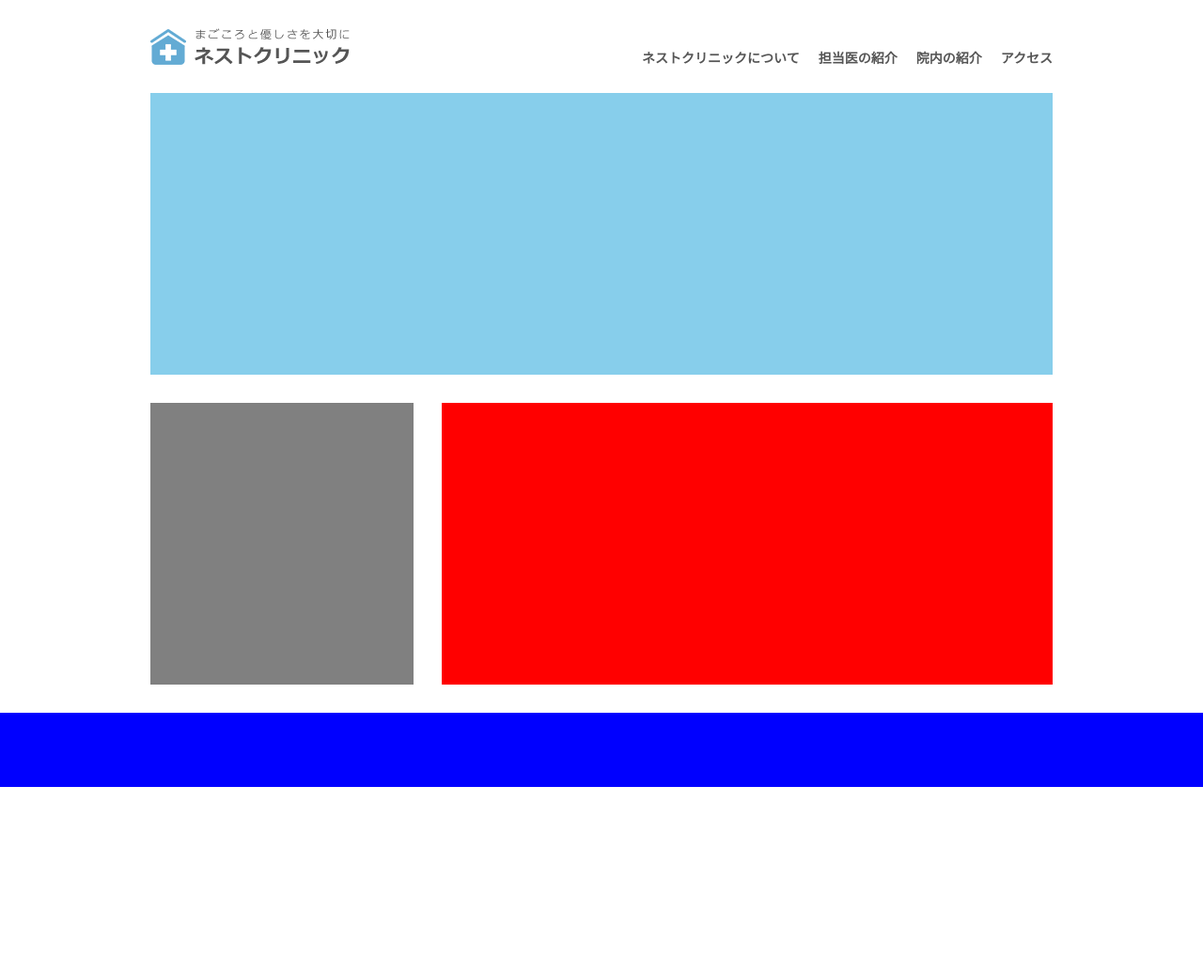
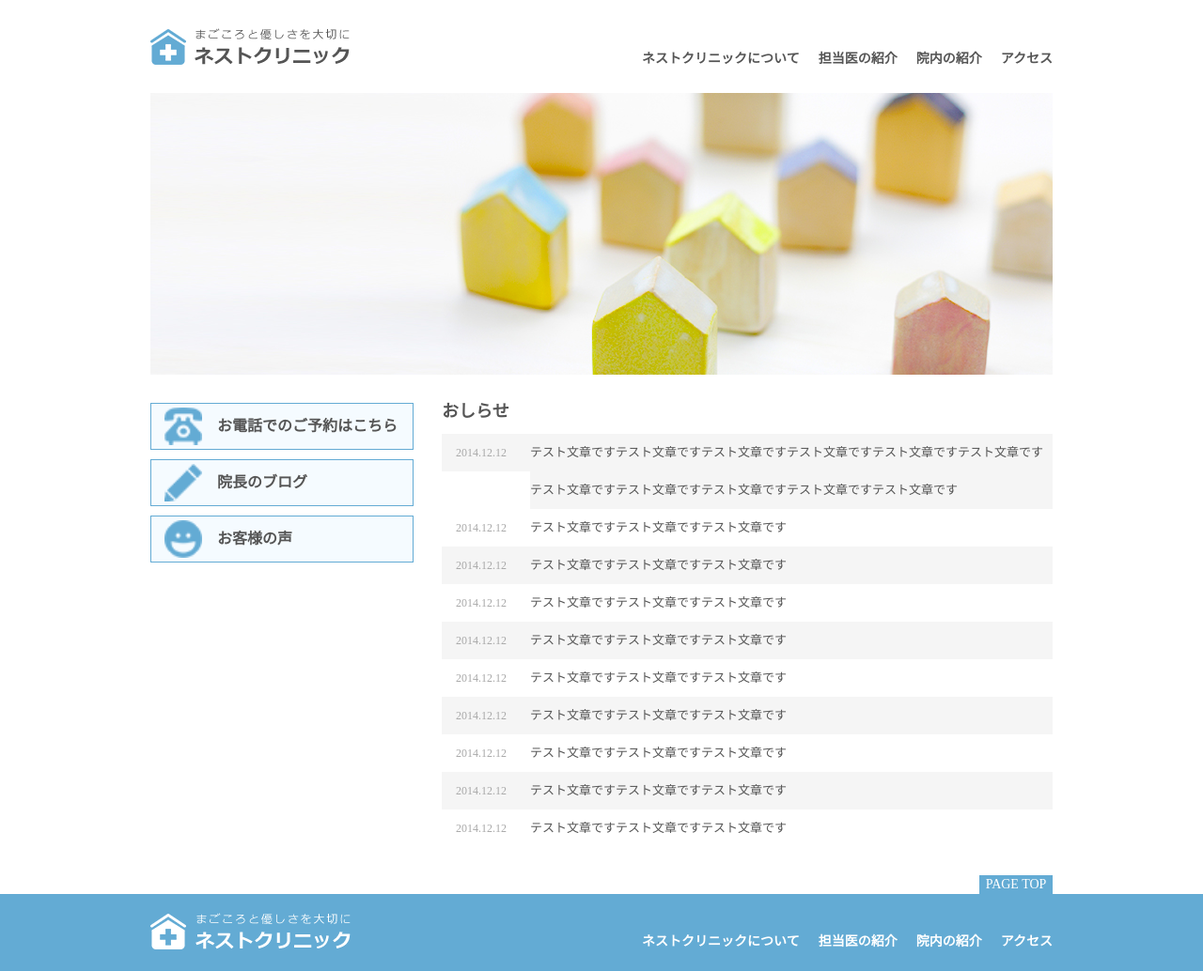
Before and after one commit to arisima1/UdemyWeb1, a plain HTML site: page index.html in a window 1280 px wide. Shown: the whole page at 94% size. Before the commit the page ends 838 px from the top, so only its background shows below. Drawn offline with Linux system fonts and the light colour scheme.

Commit message:
ネストクリニックのコード完了

```diff
--- a/index.html
+++ b/index.html
@@ -1,5 +1,7 @@
 <!DOCTYPE html>
 <html lang="ja">
+
+<!-- https://www.udemy.com/course/web-design-master -->
 
 <head>
     <meta charset="utf-8">
@@ -10,14 +12,14 @@
 </head>
 
 <body>
+    <!-- footer start -->
     <!-- wrapper start-->
     <div id="wrapper">
         <!-- header start -->
         <header>
             <h1>
-            	<img src="images/logo.png" alt="真心とやさしさを患者さんに寄り添った施術を。ネストクリニック。">
+                <img src="images/logo.png" alt="真心とやさしさを患者さんに寄り添った施術を。ネストクリニック。">
             </h1>
-
             <nav>
                 <ul>
                     <li><a href="#">ネストクリニックについて</a></li>
@@ -32,25 +34,68 @@
         <!-- header end -->
         <!-- mainimage start -->
         <div id="mainimage">
-
+            <img src="images/mainimage.jpg" alt="main image">
         </div>
         <!-- mainimage end  -->
+
         <!-- left start -->
         <div id="left">
-
+            <ul>
+                <li><a id="icon-tel" href="#">お電話でのご予約はこちら</a></li>
+                <li><a id="icon-blog" href="#">院長のブログ</a></li>
+                <li><a id="icon-voice" href="#">お客様の声</a></li>
+            </ul>
         </div>
         <!-- left end -->
+
         <!-- right start -->
         <div id="right">
-
+            <h2>おしらせ</h2>
+            <dl>
+                <dt>2014.12.12</dt>
+                <dd>テスト文章ですテスト文章ですテスト文章ですテスト文章ですテスト文章ですテスト文章ですテスト文章ですテスト文章ですテスト文章ですテスト文章ですテスト文章です</dd>
+                <dt>2014.12.12</dt>
+                <dd>テスト文章ですテスト文章ですテスト文章です</dd>
+                <dt>2014.12.12</dt>
+                <dd>テスト文章ですテスト文章ですテスト文章です</dd>
+                <dt>2014.12.12</dt>
+                <dd>テスト文章ですテスト文章ですテスト文章です</dd>
+                <dt>2014.12.12</dt>
+                <dd>テスト文章ですテスト文章ですテスト文章です</dd>
+                <dt>2014.12.12</dt>
+                <dd>テスト文章ですテスト文章ですテスト文章です</dd>
+                <dt>2014.12.12</dt>
+                <dd>テスト文章ですテスト文章ですテスト文章です</dd>
+                <dt>2014.12.12</dt>
+                <dd>テスト文章ですテスト文章ですテスト文章です</dd>
+                <dt>2014.12.12</dt>
+                <dd>テスト文章ですテスト文章ですテスト文章です</dd>
+                <dt>2014.12.12</dt>
+                <dd>テスト文章ですテスト文章ですテスト文章です</dd>
+                <div class="clearfix"></div>
+            </dl>
         </div>
         <div class="clearfix"></div>
         <!-- right end -->
     </div>
     <!-- wrapper end -->
-
-    <!-- footer start -->
     <footer>
+        <div id="footer_inner">
+            <p id="pagetop">
+                <a href="#">PAGE TOP</a>
+            </p>
+            <p id="footer_logo">
+                <img src="images/logo_footer.png" alt="まこごろとかなんちゃら">
+            </p>
+            <ul>
+                <li><a href="#">ネストクリニックについて</a></li>
+                <li><a href="#">担当医の紹介</a></li>
+                <li><a href="#">院内の紹介</a></li>
+                <li><a href="#">アクセス</a></li>
+                <div class="clearfix"></div>
+            </ul>
+            <div class="clearfix"></div>
+        </div>
 
     </footer>
     <!-- footer end -->
--- a/style.css
+++ b/style.css
@@ -3,44 +3,159 @@
 /* ========================================
     リセットcss
 ========================================= */
-html, body, div, span, applet, object, iframe,
-h1, h2, h3, h4, h5, h6, p, blockquote, pre,
-a, abbr, acronym, address, big, cite, code,
-del, dfn, em, img, ins, kbd, q, s, samp,
-small, strike, strong, sub, sup, tt, var,
-b, u, i, center,
-dl, dt, dd, ol, ul, li,
-fieldset, form, label, legend,
-table, caption, tbody, tfoot, thead, tr, th, td,
-article, aside, canvas, details, embed,
-figure, figcaption, footer, header, hgroup,
-menu, nav, output, ruby, section, summary,
-time, mark, audio, video {
+
+html,
+body,
+div,
+span,
+applet,
+object,
+iframe,
+h1,
+h2,
+h3,
+h4,
+h5,
+h6,
+p,
+blockquote,
+pre,
+a,
+abbr,
+acronym,
+address,
+big,
+cite,
+code,
+del,
+dfn,
+em,
+img,
+ins,
+kbd,
+q,
+s,
+samp,
+small,
+strike,
+strong,
+sub,
+sup,
+tt,
+var,
+b,
+u,
+i,
+center,
+dl,
+dt,
+dd,
+ol,
+ul,
+li,
+fieldset,
+form,
+label,
+legend,
+table,
+caption,
+tbody,
+tfoot,
+thead,
+tr,
+th,
+td,
+article,
+aside,
+canvas,
+details,
+embed,
+figure,
+figcaption,
+footer,
+header,
+hgroup,
+menu,
+nav,
+output,
+ruby,
+section,
+summary,
+time,
+mark,
+audio,
+video {
     margin: 0;
     padding: 0;
     border: 0;
-	font-style:normal;
+    font-style: normal;
     font-weight: normal;
     font-size: 100%;
     vertical-align: baseline;
 }
-article, aside, details, figcaption, figure,
-footer, header, hgroup, menu, nav, section {
+
+article,
+aside,
+details,
+figcaption,
+figure,
+footer,
+header,
+hgroup,
+menu,
+nav,
+section {
     display: block;
 }
-html{overflow-y: scroll;}
-blockquote, q {quotes: none;}
-blockquote:before, blockquote:after,q:before, q:after {content: ''; content: none;}
-input, textarea,{margin: 0; padding: 0;}
-ol, ul{list-style:none;}
-table{border-collapse: collapse; border-spacing:0;}
-caption, th{text-align: left;}
-a:focus {outline:none;}
+
+html {
+    overflow-y: scroll;
+}
+
+blockquote,
+q {
+    quotes: none;
+}
+
+blockquote:before,
+blockquote:after,
+q:before,
+q:after {
+    content: '';
+    content: none;
+}
+
+input,
+textarea,
+{
+    margin: 0;
+    padding: 0;
+}
+
+ol,
+ul {
+    list-style: none;
+}
+
+table {
+    border-collapse: collapse;
+    border-spacing: 0;
+}
+
+caption,
+th {
+    text-align: left;
+}
+
+a:focus {
+    outline: none;
+}
 
 
 /* ========================================
 	フロートの解除
 ========================================= */
+
 .clearfix:after {
     content: ".";
     display: block;
@@ -49,11 +164,13 @@ a:focus {outline:none;}
     visibility: hidden;
 }
 
+
 /* ========================================
 	全体設計
 ========================================= */
+
 body {
-	color:#555;
+    color: #555;
     font-size: 14px;
     line-height: 1;
     font-family: "メイリオ", Meiryo;
@@ -62,87 +179,221 @@ body {
     -moz-osx-font-smoothing: grayscale;
 }
 
+
 /* ========================================
 	Wrapper
 ========================================= */
-div#wrapper{
+
+div#wrapper {
     width: 960px;
     height: auto;
     margin: 0 auto;
 }
 
+
 /* ========================================
 	Header
 ========================================= */
-header{
+
+header {
     width: 960px;
     height: 99px;
 }
 
-header h1{
+header h1 {
     width: 213px;
     height: 39px;
     margin-top: 30px;
     float: left;
 }
 
-nav{
+nav {
     float: right;
     margin-top: 56px;
 }
 
-nav ul li{
+nav ul li {
     float: left;
     margin-left: 20px;
 }
 
-nav ul li a{
+nav ul li a {
     color: #555;
     text-decoration: none;
     font-size: 14px;
     font-weight: bold
 }
 
+
 /* ========================================
 	mainimage
 ========================================= */
-div#mainimage{
+
+div#mainimage {
     width: 960px;
     height: 300px;
-	background-color: skyblue;
     margin-bottom: 30px;
 }
+
 
 /* ========================================
 	left
 ========================================= */
-div#left{
+
+div#left {
     width: 280px;
-	height: 300px;
-	background-color: gray;
+    height: auto;
     float: left;
     margin-right: 30px;
 }
 
+div#left ul li {
+    width: 278px;
+    height: 48px;
+    background-color: #f5fbff;
+    margin-bottom: 10px;
+    border: 1px solid #63abd4;
+    position: relative;
+}
+
+div#left ul li a {
+    font-size: 16px;
+    font-weight: bold;
+    color: #555555;
+    text-decoration: none;
+    position: absolute;
+    top: 50%;
+    padding-left: 70px;
+    transform: translateY(-50%);
+    display: block;
+    line-height: 40px;
+    background-size: contain
+}
+
+a#icon-tel {
+    background: url(images/icon_tel.png) no-repeat 14px center;
+}
+
+a#icon-blog {
+    background: url(images/icon_blog.png) no-repeat 14px center;
+}
+
+a#icon-voice {
+    background: url(images/icon_voice.png) no-repeat 14px center;
+}
+
+.DivLink {
+    position: relative;
+    width: 280px;
+    height: 96px;
+    background-color: #fffbb6;
+    border: 1px solid #ff6a00;
+}
+
+.DivLink .Link {
+    display: block;
+    position: absolute;
+    top: 0;
+    left: 0;
+    width: 100%;
+    height: 100%;
+}
+
+
 /* ========================================
 	right
 ========================================= */
-div#right{
+
+div#right {
     width: 650px;
-	height: 300px;
-	background-color: red;
+    height: auto;
     float: left;
 }
-div.clearfix{
-	clear:both;
+
+div#right h2 {
+    font-size: 18px;
+    font-weight: bold;
+    color: #555;
+    margin-bottom: 15px;
 }
+
+div#right dt {
+    height: auto;
+    font-size: 12px;
+    color: #a8a8a8;
+    float: left;
+    width: 79px;
+    line-height: 40px;
+    padding-left: 15px;
+}
+
+div#right dd {
+    font-size: 13px;
+    color: #555;
+    float: left;
+    width: 556px;
+    line-height: 40px;
+}
+
+div#right dt:nth-of-type(odd),
+div#right dd:nth-of-type(odd) {
+    background-color: #f5f5f5
+}
+
+div.clearfix {
+    clear: both;
+}
+
 
 /* ========================================
 	footer
 ========================================= */
-footer{
+
+footer {
     width: 100%;
-	height: 79px;
-	background-color: blue;
-	margin-top: 30px;
+    height: auto;
+    background-color: #63abd4;
+    margin-top: 50px;
 }
+
+div#footer_inner {
+    width: 960px;
+    margin: 0 auto;
+    position: relative;
+    padding: 20px 0
+}
+
+p#pagetop a {
+    width: 78px;
+    height: 20px;
+    background-color: #63abd4;
+    text-align: center;
+    color: white;
+    display: block;
+    text-decoration: none;
+    line-height: 20px;
+    position: absolute;
+    top: -20px;
+    right: 0;
+}
+
+p#footer_logo {
+    float: left;
+}
+
+footer ul {
+    float: right;
+    margin-top: 24px;
+}
+
+footer ul li {
+    float: left;
+    margin-left: 20px;
+}
+
+footer ul li a {
+    color: white;
+    font-size: 14px;
+    font-weight: bold;
+    text-decoration: none;
+}
```
Lines whose indentation alone changed are shown as unchanged.
